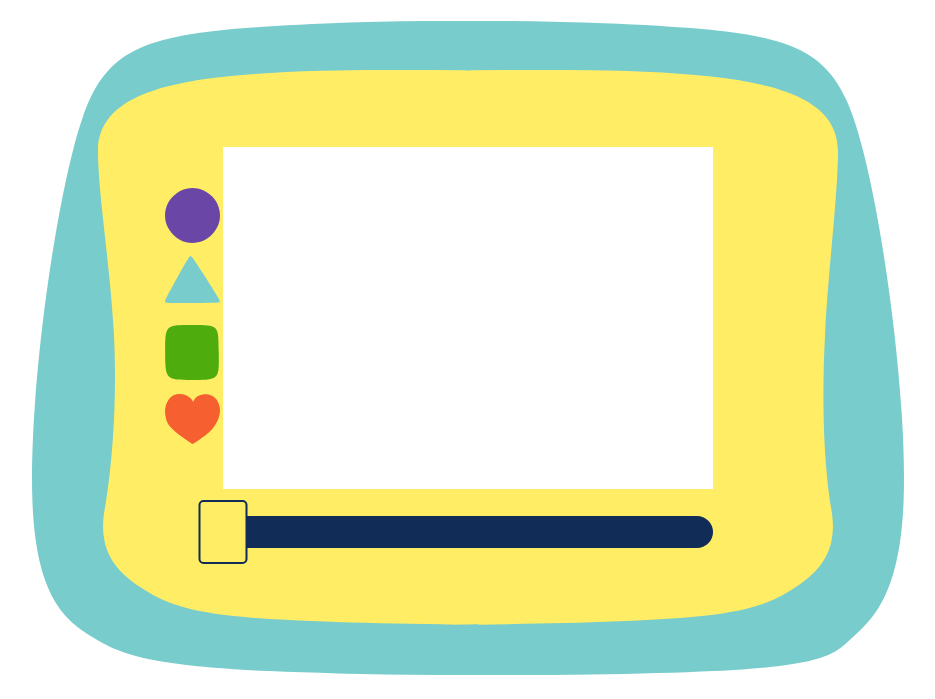
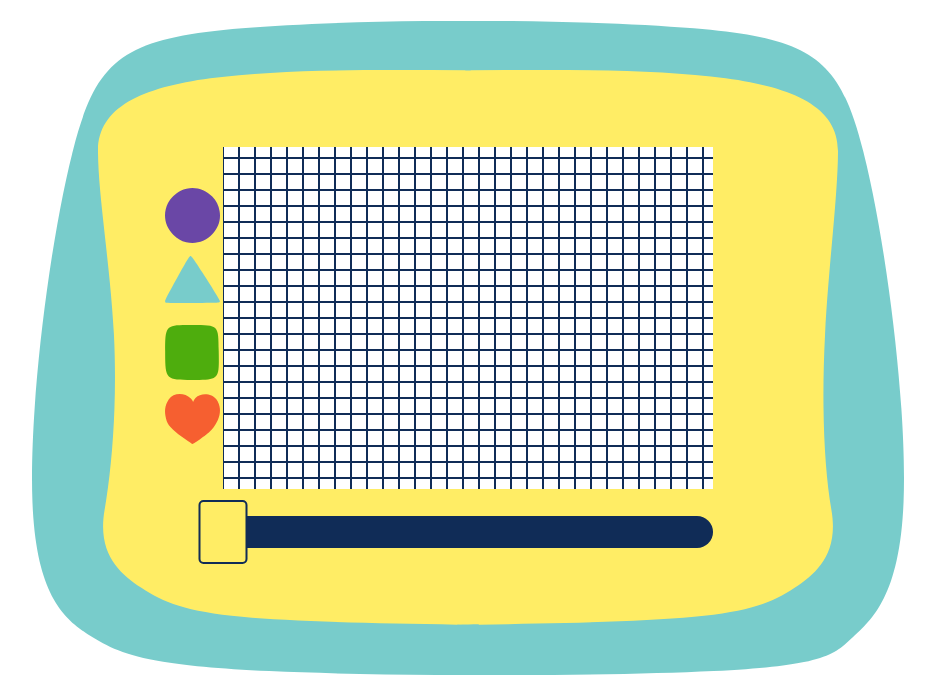
Before and after one commit to gucchunchun/Etch-a-Sketch, a website: page index.html in a window 1280 px wide. Shown: the part 101-800 px from the top of the page, without its empty margins (172-1107 px from the left). Drawn offline with Linux system fonts and the light colour scheme.

Commit message:
Add Box adding Feature

```diff
--- a/index.html
+++ b/index.html
@@ -36,7 +36,9 @@
               class="sketch-board__stamp heart"
             ></button>
           </menu>
-          <div class="sketch-board__sketch"></div>
+          <div class="sketch-board__sketch">
+            <div id="sketch" class="sketch__box-ctr"></div>
+          </div>
           <div class="sketch-board__option"></div>
           <div class="sketch-board__eraser">
             <input
--- a/index.js
+++ b/index.js
@@ -28,7 +28,8 @@ class Box {
         for (const name of this._classList) {
             self.classList.add(name);
         }
-        self.style.width = this._width + '%';
+        self.style.width = this._width + 'px';
+        self.style.height = this._width + 'px';
         self.style.backgroundColor = `rgba(${this._color[ColorOption.Red]}, ${this._color[ColorOption.Green]},${this._color[ColorOption.Blue]},${this._color[ColorOption.Alfa]})`;
         self.addEventListener('mousedown', () => {
             //some function to change color with specified color
@@ -88,12 +89,16 @@ class Sketch {
     initBoxes() {
         const sketchWidth = this._self.clientWidth;
         const sketchHeight = this._self.clientHeight;
-        const row = this._boxWidth / sketchWidth;
-        const col = this._boxWidth / sketchHeight;
+        const row = Math.ceil(sketchWidth / this._boxWidth);
+        const col = Math.ceil(sketchHeight / this._boxWidth);
+        this._self.style.gridTemplateColumns
+            = `repeat(${row}, ${this._boxWidth}px)`;
+        this._self.style.gridTemplateRows
+            = `repeat(${col}, ${this._boxWidth}px)`;
         for (let i = 0; i < row; i++) {
             this._boxes.push([]);
             for (let j = 0; j < col; j++) {
-                const box = new Box(this._self, this._boxWidth);
+                const box = new Box(this._self, this._boxWidth, undefined, ['border']);
                 box.add();
                 this._boxes[i].push(box);
             }
@@ -126,4 +131,10 @@ class Sketch {
         this.initBoxes();
     }
 }
+const sketchDiv = document.querySelector('#sketch');
+if (!sketchDiv) {
+    throw new Error('div for sketch is not found');
+}
+const sketch = new Sketch(sketchDiv);
+sketch.initBoxes();
 //# sourceMappingURL=index.js.map
--- a/style.css
+++ b/style.css
@@ -168,12 +168,27 @@ body {
 }
 /*  Sketch */
 .sketch-board__sketch {
-    width: var(--width--sketch);
+    width: 80%;
     height: 80%;
     background-color: rgb(var(--c--bg));
+    display: flex;
+    justify-content: center;
+    align-items: center;
+    overflow: hidden;
+}
+.sketch__box-ctr {
+    min-width: 100%;
+    min-height: 100%;
+    display: grid;
 }
 .sketch__box {
-
+    border: none;
+}
+.sketch__box.border {
+    border: 0.5px solid rgb(var(--c--text));
+}
+.sketch__box-ctr.black .sketch__box.border{
+    border: 0.5px solid rgb(var(--c--bg));
 }
 /*  Sketch Option */
 .sketch-board__option {
```
Also changed, not shown: index.ts (+17 -6 lines), 1 other file.
